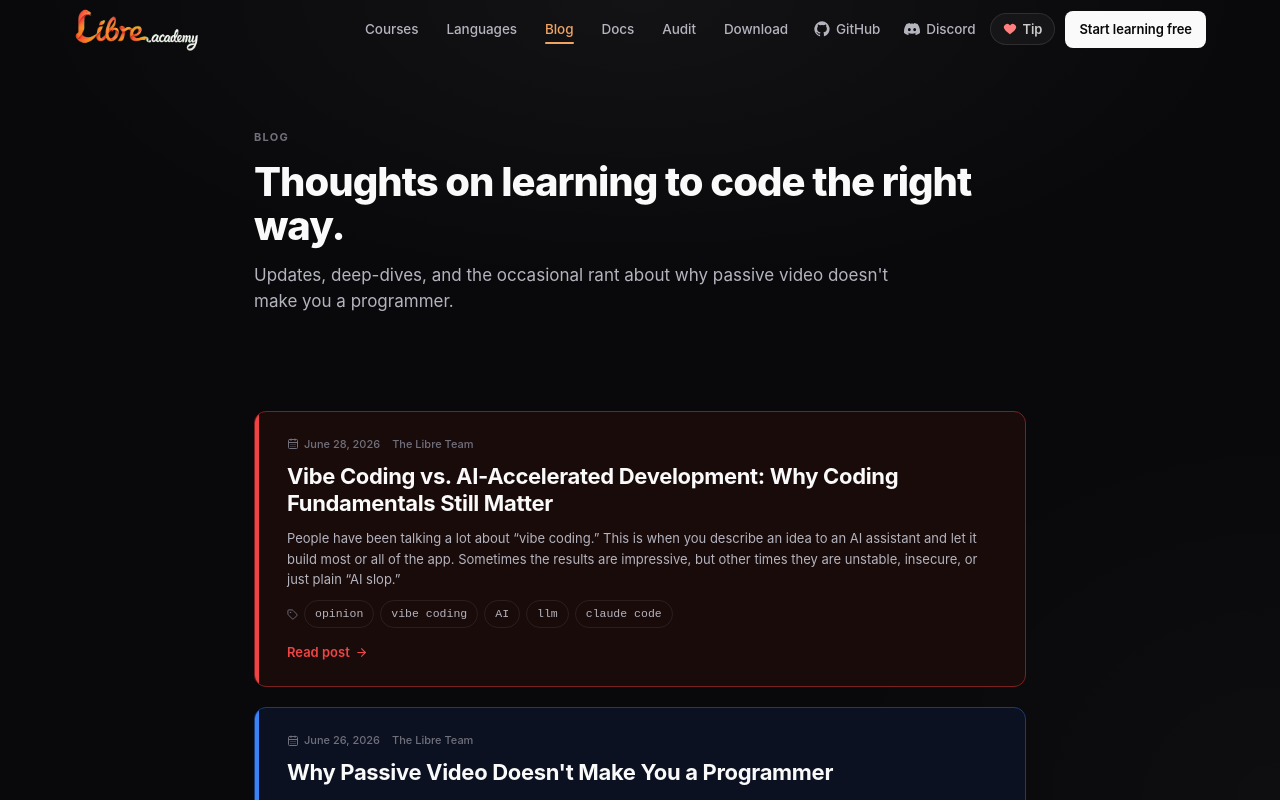
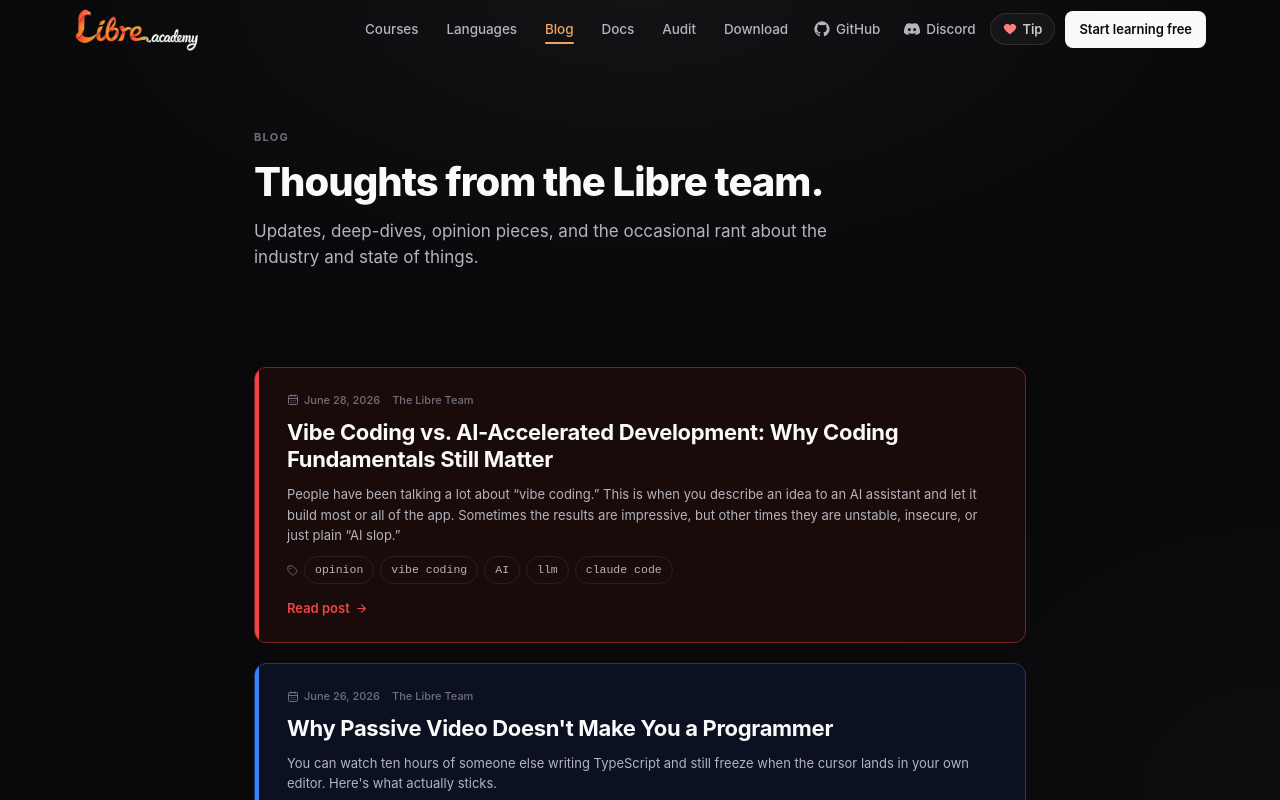
Before and after one commit to XileHorizon/fishbones-academy, a React (Vite) app: page /blog in a window 1280 px wide. Shown: the top 800 px of the page. Built offline with nearby package versions, Linux system fonts and the light colour scheme.

Commit message:
copy fix
The original copy seemed a little aggressive

```diff
--- a/src/pages/Blog.tsx
+++ b/src/pages/Blog.tsx
@@ -27,11 +27,10 @@ export function Blog() {
       <header className="blog-hero section section--narrow">
         <span className="section__eyebrow">Blog</span>
         <h1 className="section__title">
-          Thoughts on learning to code the right way.
+          Thoughts from the Libre team.
         </h1>
         <p className="section__subtitle">
-          Updates, deep-dives, and the occasional rant about why passive video
-          doesn't make you a programmer.
+          Updates, deep-dives, opinion pieces, and the occasional rant about the industry and state of things.
         </p>
       </header>
 
```
